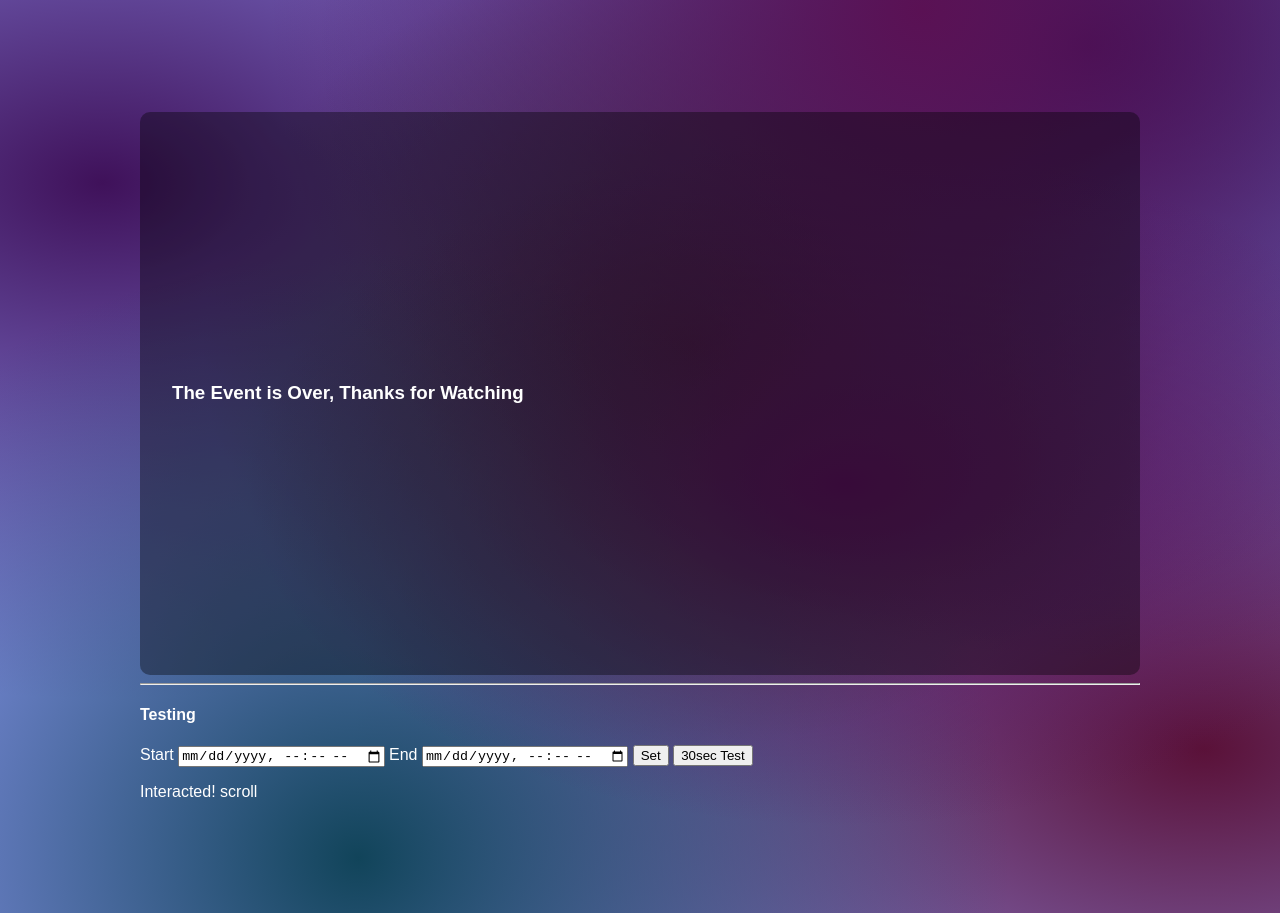
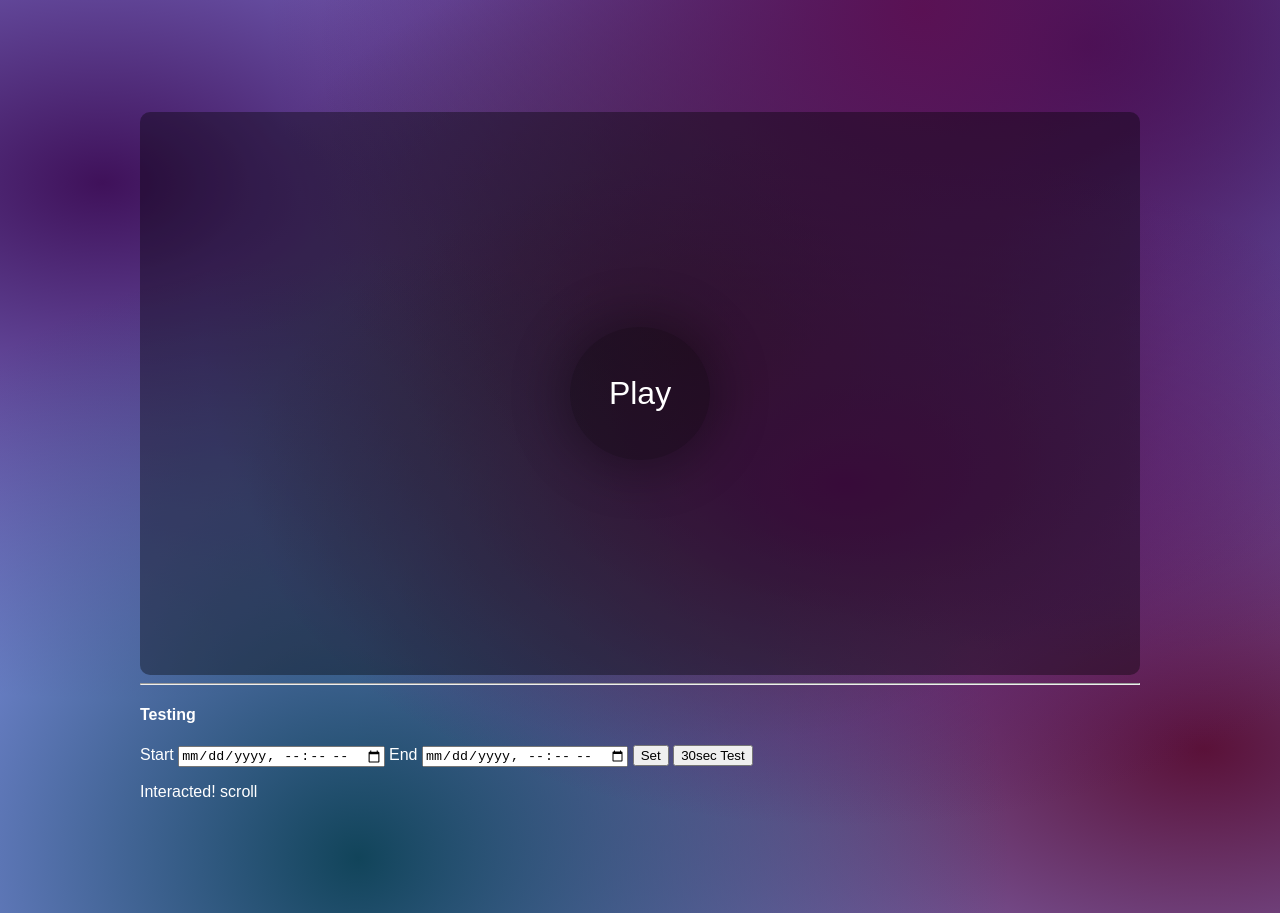
Before and after one commit to blairliikala/livestreamwrapper, a website with bundled scripts: page demo/mux_player.html in a window 1280 px wide. Built offline with nearby package versions, Linux system fonts and the light colour scheme.

Commit message:
Date update

```diff
--- a/demo/mux_player.html
+++ b/demo/mux_player.html
@@ -32,8 +32,8 @@
     <article class="container">
 
       <livestream-wrapper
-        start="Mon Nov 25 2022 15:05:02 GMT-0500"
-        end="Mon Nov 25 2022 15:07:02 GMT-0500"
+        start="Mon Nov 25 2023 15:05:02 GMT-0500"
+        end="Mon Nov 25 2023 15:07:02 GMT-0500"
         >
 
         <div slot="landing" class="landing playerblock">
```
